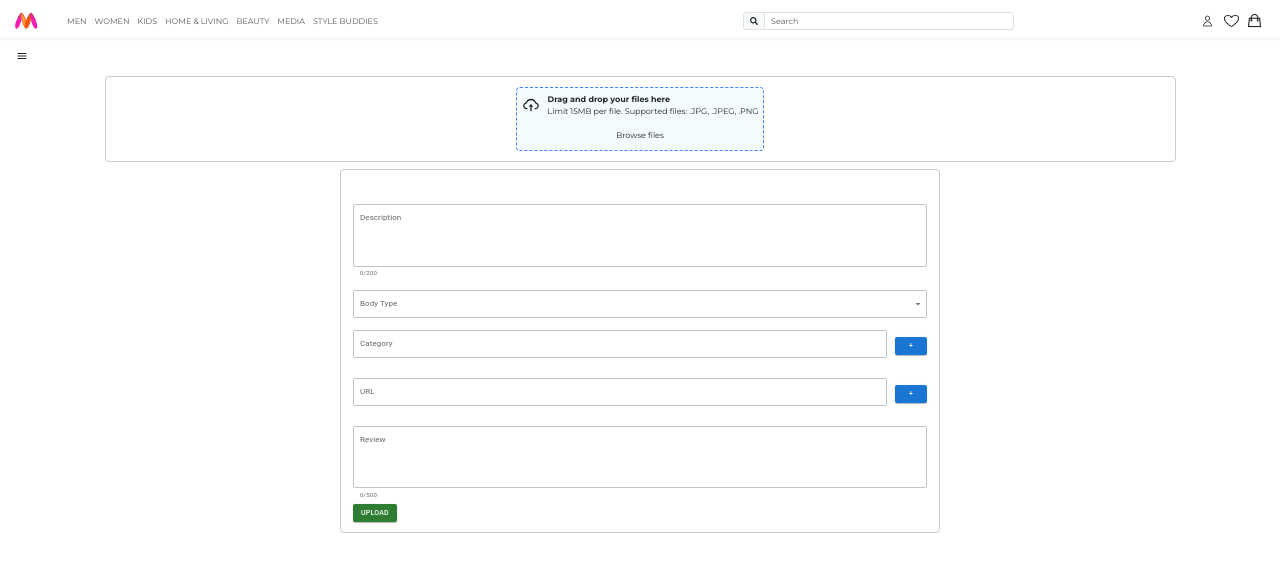
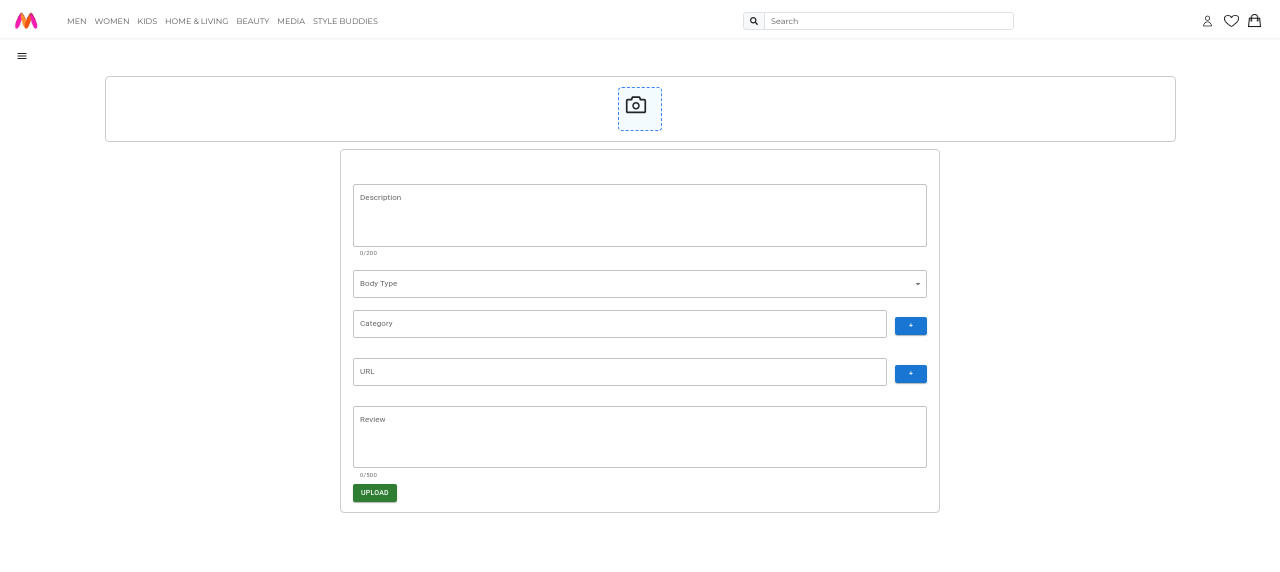
Before and after one commit to varshini079/trail, a React (Create React App) app in the folder myntra/: page /camera in a window 1280 px wide. Shown: the top 572 px of the page. Built offline with nearby package versions, Linux system fonts and the light colour scheme.

Commit message:
Update DragNdrop.js

```diff
--- a/myntra/src/components/cam_page/DragNdrop.js
+++ b/myntra/src/components/cam_page/DragNdrop.js
@@ -1,5 +1,5 @@
 import React, { useEffect, useState } from "react";
-import { AiOutlineCheckCircle, AiOutlineCloudUpload } from "react-icons/ai";
+import { AiOutlineCheckCircle, AiOutlineCamera } from "react-icons/ai";
 import { MdClear } from "react-icons/md";
 import "./drag-drop.css";
 
@@ -11,16 +11,6 @@ const DragNdrop = ({ onFilesSelected, width, height, imageWidth, imageHeight })
     const selectedFiles = event.target.files;
     if (selectedFiles && selectedFiles.length > 0) {
       const newFiles = Array.from(selectedFiles);
-      setFiles((prevFiles) => [...prevFiles, ...newFiles]);
-      generatePreviews(newFiles);
-    }
-  };
-
-  const handleDrop = (event) => {
-    event.preventDefault();
-    const droppedFiles = event.dataTransfer.files;
-    if (droppedFiles.length > 0) {
-      const newFiles = Array.from(droppedFiles);
       setFiles((prevFiles) => [...prevFiles, ...newFiles]);
       generatePreviews(newFiles);
     }
@@ -57,33 +47,19 @@ const DragNdrop = ({ onFilesSelected, width, height, imageWidth, imageHeight })
 
   return (
     <section className="drag-drop">
-      <div
-        className={`upload-box ${
-          files.length > 0 ? "active" : ""
-        }`}
-        onDrop={handleDrop}
-        onDragOver={(event) => event.preventDefault()}
-      >
-        <div className="upload-info">
-          <AiOutlineCloudUpload />
-          <div>
-          <p>Drag and drop your files here</p>
-          <p>Limit 15MB per file. Supported files: .JPG, .JPEG, .PNG</p>
+      <div className="upload-box">
+        <div className="upload-info" onClick={() => document.getElementById('file-input').click()}>
+          <AiOutlineCamera style={{ fontSize: '48px' }} />
 
-          </div>
         </div>
         <input
           type="file"
           hidden
-          id="browse"
+          id="file-input"
           onChange={handleFileChange}
           accept=".pdf,.docx,.pptx,.txt,.xlsx,image/*"
           multiple
         />
-        <label htmlFor="browse" className="browse-btn">
-          Browse files
-        </label>
-
         {files.length > 0 && (
           <div className="file-list">
             <div className="file-list__container">
@@ -109,7 +85,6 @@ const DragNdrop = ({ onFilesSelected, width, height, imageWidth, imageHeight })
             </div>
           </div>
         )}
-
         {files.length > 0 && (
           <div className="success-file">
             <AiOutlineCheckCircle style={{ color: "#6DC24B", marginRight: 1 }} />
```
